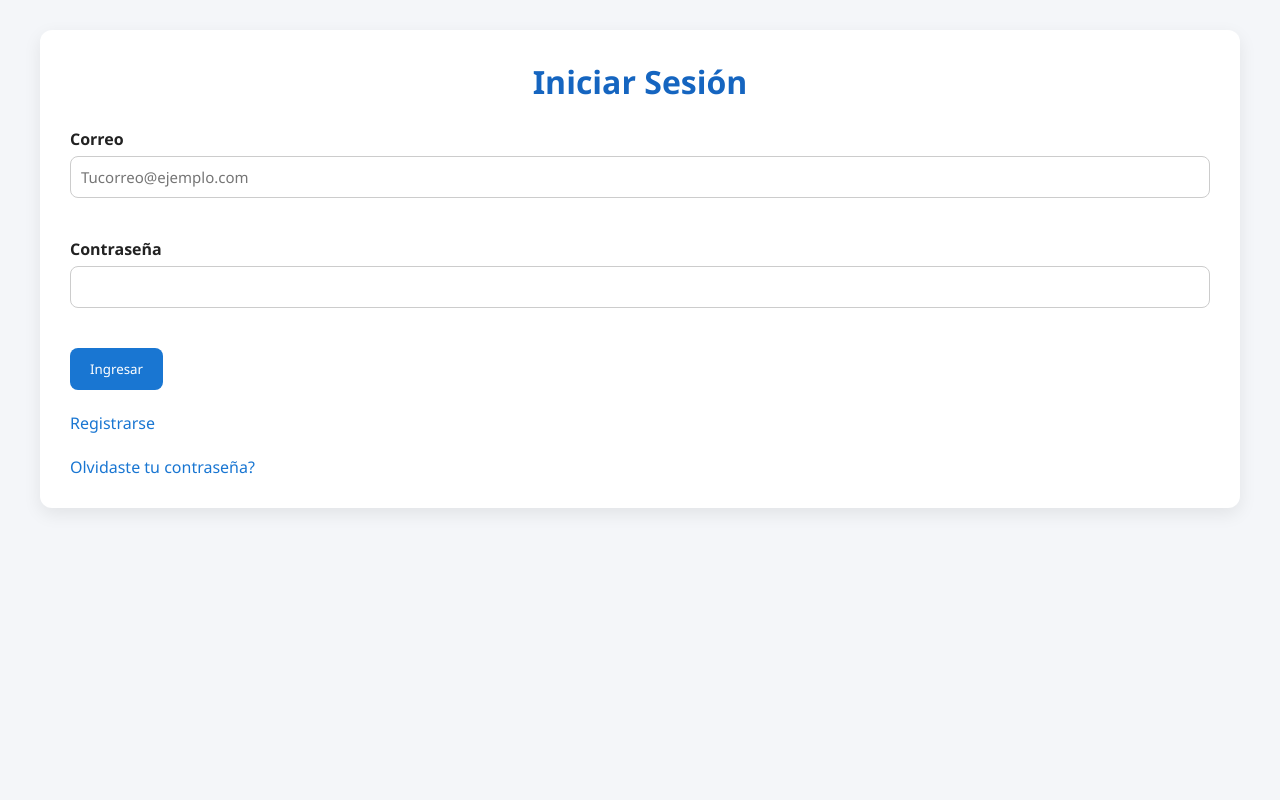
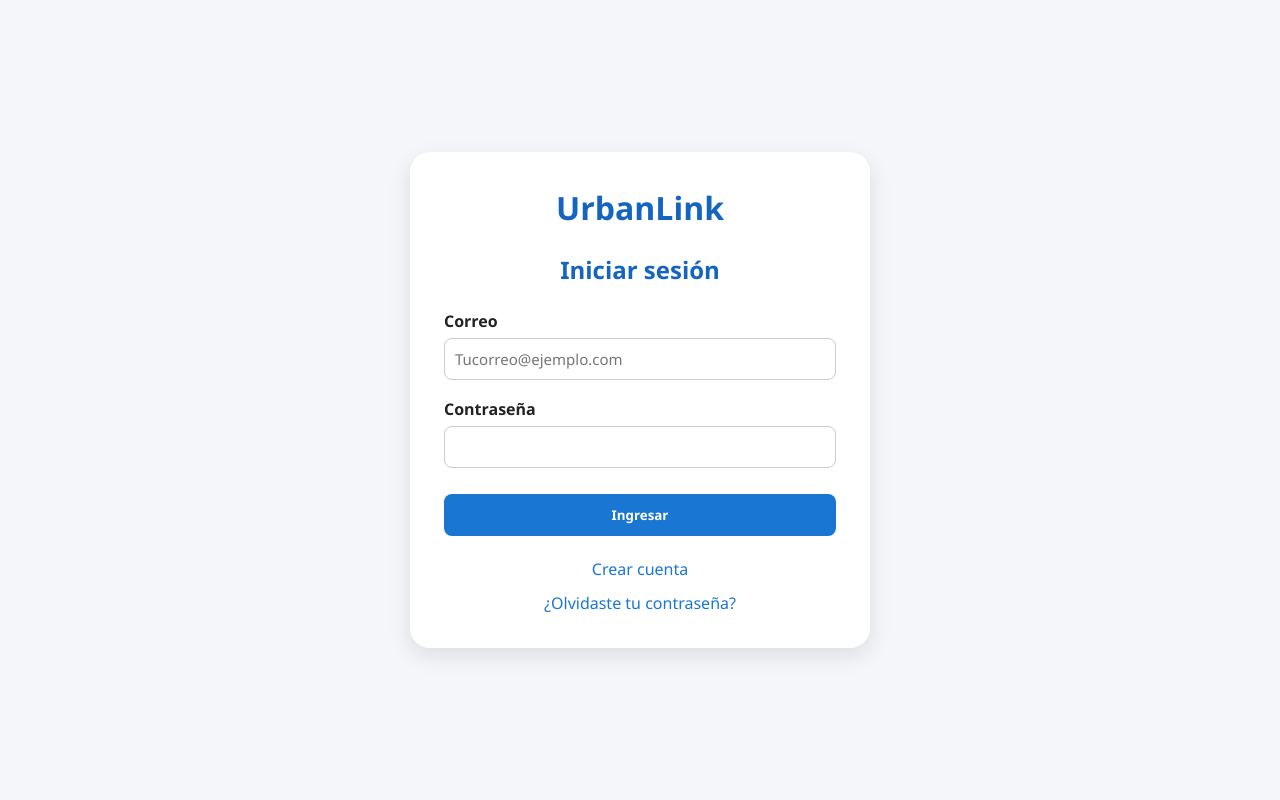
Before and after one commit to LeandroCaceresM/Capstone26, a Django app: page / in a window 1280 px wide. Run offline with Django 5.2, Linux system fonts and the light colour scheme.

Commit message:
Rediseño al panel de superadmin y login

```diff
--- /dev/null
+++ b/FASE 2/Evidencia Proyecto/Pagina_Capstone/Proyecto/core/app/static/css/login.css
@@ -0,0 +1,59 @@
+.login-page{
+    min-height:100vh;
+    display:flex;
+    justify-content:center;
+    align-items:center;
+    padding:24px;
+    background:#f4f6f9;
+}
+
+.login-card{
+    width:100%;
+    max-width:460px;
+    background:white;
+    border-radius:20px;
+    padding:34px;
+    box-shadow:0 8px 25px rgba(0,0,0,.10);
+}
+
+.login-brand{
+    text-align:center;
+    margin-bottom:24px;
+}
+
+.login-brand h1{
+    margin:0;
+    color:#1565c0;
+}
+
+.login-card h2{
+    text-align:center;
+    margin-bottom:24px;
+    color:#1565c0;
+}
+
+.login-links{
+    margin-top:22px;
+    display:flex;
+    flex-direction:column;
+    gap:12px;
+    text-align:center;
+}
+
+.login-btn{
+    width:100%;
+    margin-top:8px;
+    font-weight:bold;
+}
+
+@media(max-width:768px){
+    .login-page{
+        align-items:flex-start;
+        padding-top:40px;
+    }
+
+    .login-card{
+        padding:26px;
+        border-radius:16px;
+    }
+}
--- a/FASE 2/Evidencia Proyecto/Pagina_Capstone/Proyecto/core/app/templates/base_login.html
+++ b/FASE 2/Evidencia Proyecto/Pagina_Capstone/Proyecto/core/app/templates/base_login.html
@@ -1,8 +1,18 @@
 {% extends "base.html" %}
+{% load static %}
+
+{% block head %}
+<link rel="stylesheet" href="{% static 'css/login.css' %}">
+{% endblock %}
 
 {% block body %}
 
-<div class="container">
+<div class="login-page">
+    <div class="login-card">
+
+        <div class="login-brand">
+            <h1>UrbanLink</h1>
+        </div>
 
         {% if messages %}
             <div class="messages">
@@ -18,5 +28,6 @@
         {% endblock %}
 
     </div>
+</div>
 
 {% endblock %}
--- a/FASE 2/Evidencia Proyecto/Pagina_Capstone/Proyecto/core/app/templates/login.html
+++ b/FASE 2/Evidencia Proyecto/Pagina_Capstone/Proyecto/core/app/templates/login.html
@@ -1,35 +1,30 @@
 {% extends "base_login.html" %}
 
 {% block titulo %}
-Iniciar Sesión
+Iniciar sesión
 {% endblock %}
 
 {% block contenido %}
 
-<h1>Iniciar Sesión</h1>
+<h2>Iniciar sesión</h2>
 
-    <form method="POST">
-        {% csrf_token %}
+<form method="POST">
+    {% csrf_token %}
 
-        <label>Correo</label><br>
-        <input type="email" name="correo" placeholder="Tucorreo@ejemplo.com"  required><br><br>
+    <label>Correo</label>
+    <input type="email" name="correo" placeholder="Tucorreo@ejemplo.com" required>
 
-        <label>Contraseña</label><br>
-        <input type="password" name="password" required><br><br>
+    <label>Contraseña</label>
+    <input type="password" name="password" required>
 
-        <button type="submit">Ingresar</button>
-    </form>
+    <button class="login-btn" type="submit">
+        Ingresar
+    </button>
+</form>
 
-    <br>
-
-    <a href="{% url 'registro' %}">
-        Registrarse
-    </a>
-
-    <br><br>
-
-    <a href="{% url 'recuperar_contrasenia' %}">
-        Olvidaste tu contraseña?
-    </a>
+<div class="login-links">
+    <a href="{% url 'registro' %}">Crear cuenta</a>
+    <a href="{% url 'recuperar_contrasenia' %}">¿Olvidaste tu contraseña?</a>
+</div>
 
 {% endblock %}
```
Also changed, not shown: FASE 2/Evidencia Proyecto/Pagina_Capstone/Proyecto/core/app/static/css/panel_superadmin.css (added, +93 -0 lines), FASE 2/Evidencia Proyecto/Pagina_Capstone/Proyecto/core/app/templates/panel_superadmin.html (+84 -15 lines), FASE 2/Evidencia Proyecto/Pagina_Capstone/Proyecto/core/app/views/superadmin_views.py (+21 -1 lines). Lines whose indentation alone changed are shown as unchanged.
